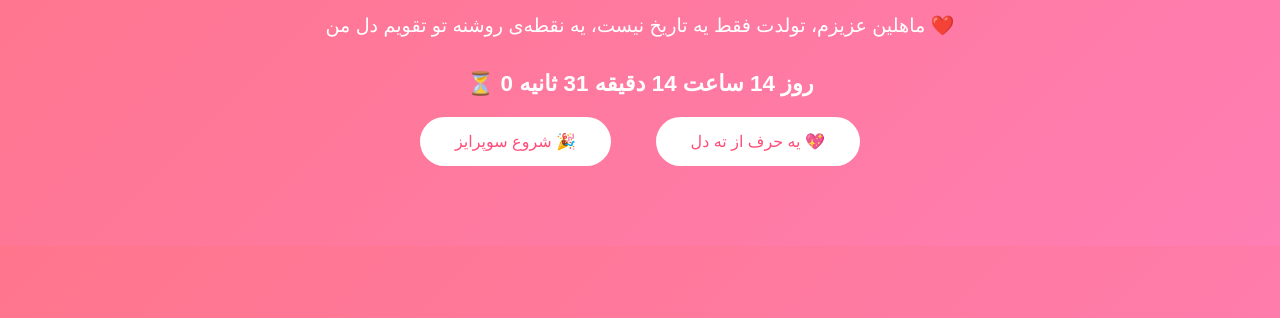
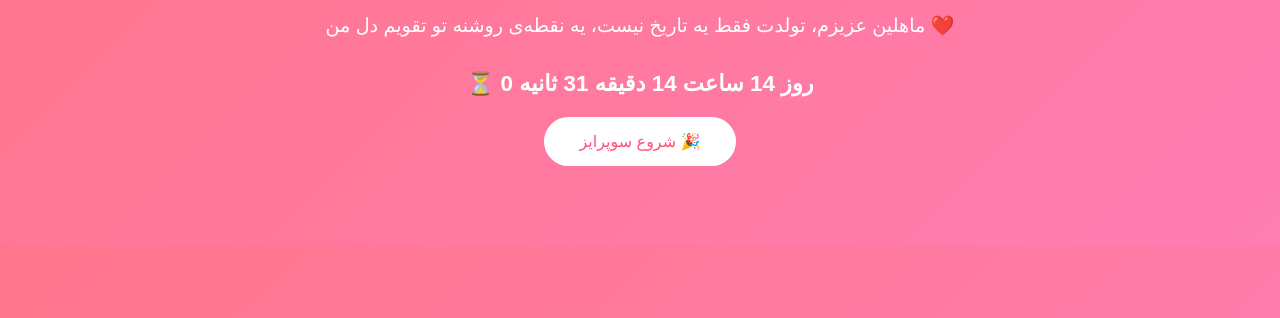
Before and after one commit to mshoji20021381-bit/Mahlin-birthday, a plain HTML site: page index.html in a window 1280 px wide. Shown: the part 154-472 px from the top of the page. Drawn offline with Linux system fonts and the light colour scheme.

Commit message:
Update index.html

```diff
--- a/index.html
+++ b/index.html
@@ -76,7 +76,6 @@ button {
   <div id="countdown">در حال محاسبه تایمر...</div>
 
   <button onclick="startSurprise()">شروع سوپرایز 🎉</button>
-  <button onclick="playVoice()">یه حرف از ته دل 💖</button>
 
   <div id="surprise">
     این صدا
@@ -155,4 +154,5 @@ setInterval(() => {
 </script>
 
 </body>
+
 </html>
```
